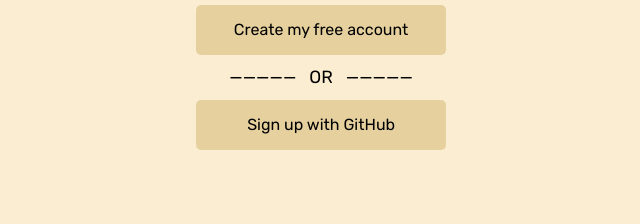
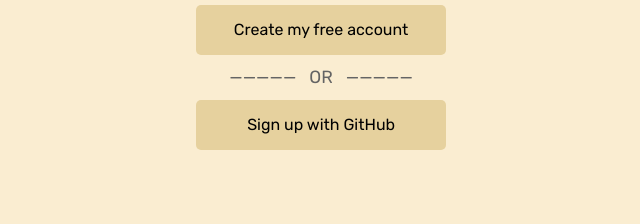
Before and after one commit to raineedust/application-form, a website: page index.html in a window 1280 px wide. Shown: the part 550-774 px from the top of the page, 467-1107 px from the left. Drawn offline with Linux system fonts and the light colour scheme.

Commit message:
Improve separator

```diff
--- a/styles.css
+++ b/styles.css
@@ -119,6 +119,7 @@
   padding: 12px;
   font-size: 1.1em;
   margin-right: 1.8vw;
+  color: #646464;
 }
 
 .altSubmit {
```
Also changed, not shown: README.md, assets/chrome_ENr2z.png (deleted), assets/chrome_J8Qei.png (added).
